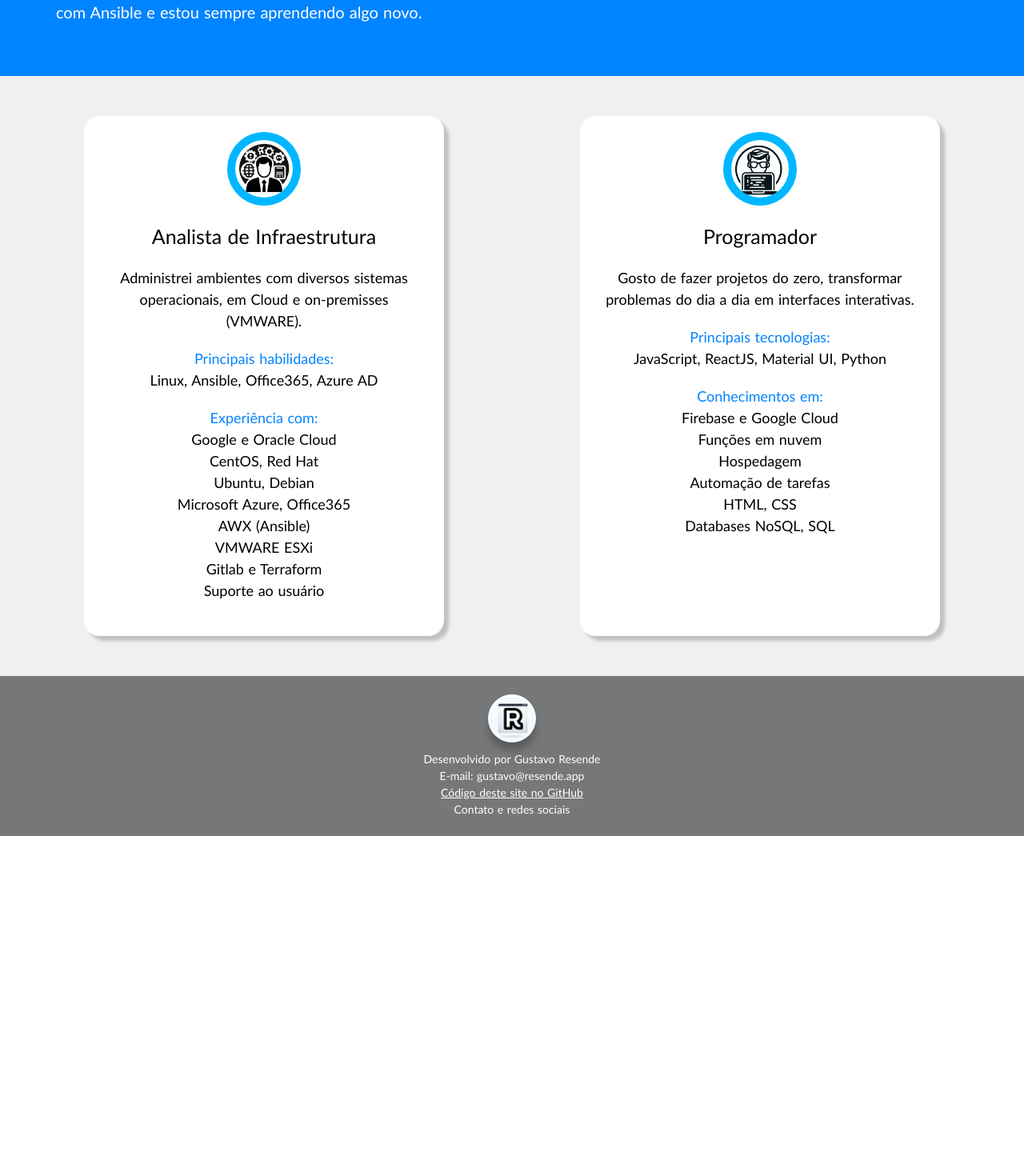
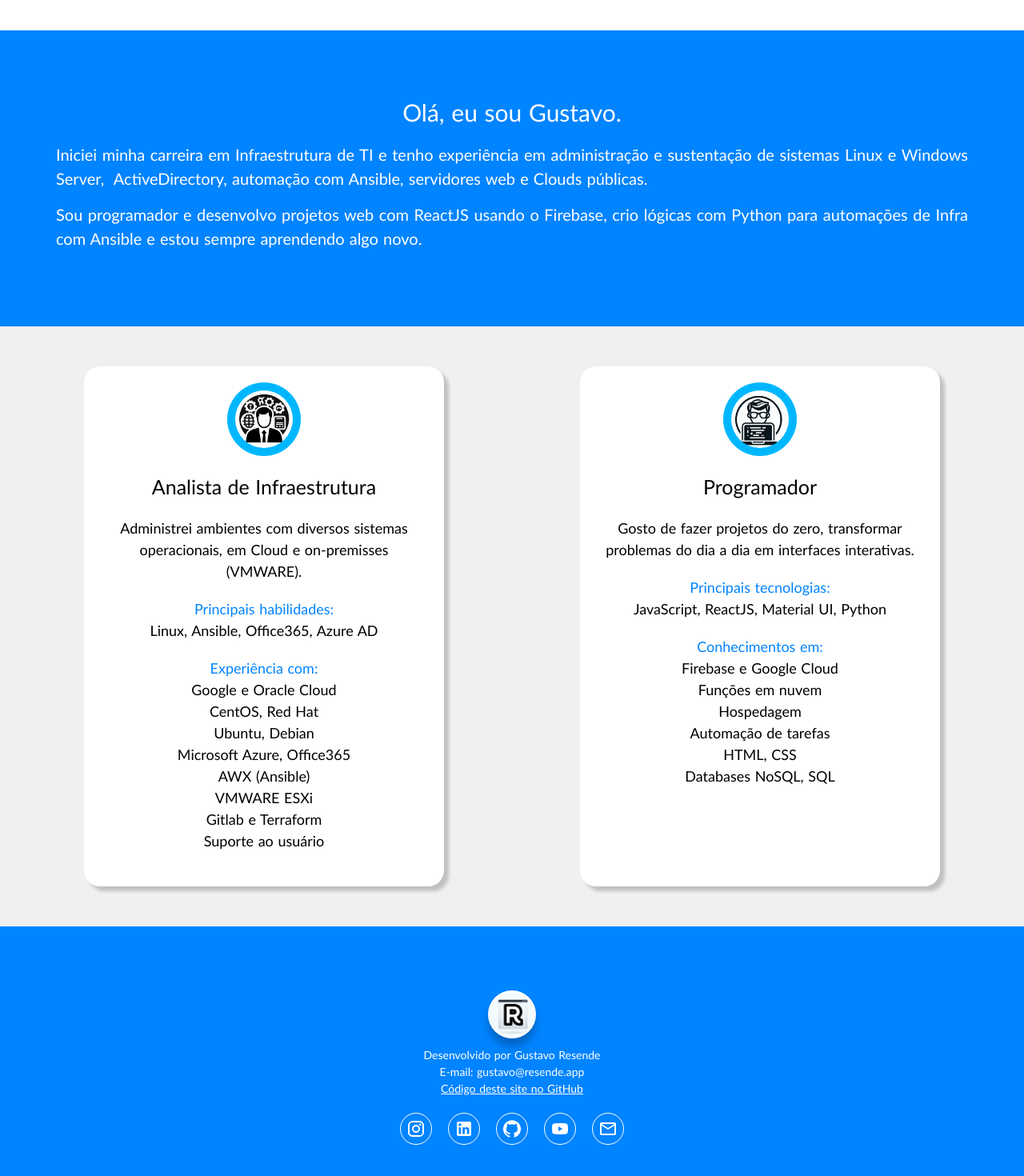
Before and after one commit to resendegu/i-am-resende, a React (Vite) app: page / in a window 1280 px wide. Shown: the part 568-2038 px from the top of the page at 80% size. Before the commit the page ends 1613 px from the top, so only its background shows below. Built offline with nearby package versions, Linux system fonts and the light colour scheme.

Commit message:
update header media queries changes

```diff
--- a/src/About/About.css
+++ b/src/About/About.css
@@ -3,7 +3,7 @@
     left: 0;
     width: 100%;
     height: fit-content;
-    padding: 50px 20px;
+    padding: 80px 20px;
     align-items: center;
     background-color:  rgb(0, 132, 255);
 }
--- a/src/Footer/Footer.css
+++ b/src/Footer/Footer.css
@@ -4,14 +4,12 @@
     left: 0;
     width: 100%;
     max-width: 100%;
-    height: 80px;
-    padding: 100px 20px;
+    padding: 80px 20px;
     display: flex;
+    flex-direction: column;
     align-items: center;
     justify-content: center;
-    background-color: transparent;
-    background-color: white;
-    background-color: rgb(118, 119, 121);
+    background-color:  rgb(0, 132, 255);
     color: white;
 }
 
@@ -54,3 +52,29 @@
 .link-repo:hover {
     color: rgb(0, 225, 255);
 }
+
+.footer-content {
+    display: flex;
+    align-items: center;
+    justify-content: center;
+    gap: 20px;
+    margin-top: 20px;
+}
+
+.footer-btn {
+    border: white 1px solid;
+    border-radius: 100%;
+    width: 40px;
+    height: 40px;
+    display: flex;
+    align-items: center;
+    justify-content: center;
+    transition: all 0.3s ease-in-out;
+}
+
+.footer-btn:hover {
+    background-color: white;
+    border: white 1px solid;
+    color: black;
+    transition: all 0.3s ease-in-out;
+}
--- a/src/Footer/Footer.jsx
+++ b/src/Footer/Footer.jsx
@@ -1,6 +1,6 @@
 import {} from 'react'
 import './Footer.css'
-import { GitHub, Instagram, LinkedIn } from '@mui/icons-material'
+import { EmailOutlined, GitHub, Instagram, LinkedIn, YouTube } from '@mui/icons-material'
 import logoR from '../assets/logo_r.jpg'
 
 const Footer = () => {
@@ -20,12 +20,35 @@ const Footer = () => {
                 <p>Desenvolvido por Gustavo Resende</p>
                 <p>E-mail: <a href="mailto:gustavo@resende.app">gustavo@resende.app</a></p>
                 <p><a href="https://github.com/resendegu/i-am-resende" target='_blank' rel='noreferrer' className='link-repo'>Código deste site no GitHub</a></p>
-                <h3>Contato e redes sociais</h3>
                 <p></p>
             </div>
 
             <div className="footer-content">
-
+                <a href="https://instagram.com/resendegu" target='_blank' rel="noreferrer">
+                    <div className="footer-btn">
+                        <Instagram />
+                    </div>
+                </a>
+                <a href="https://linkedin.com/in/resendegu/" target='_blank' rel="noreferrer">
+                    <div className="footer-btn">
+                        <LinkedIn />
+                    </div>
+                </a>
+                <a href="https://github.com/resendegu" target='_blank' rel="noreferrer">
+                    <div className="footer-btn">
+                        <GitHub />
+                    </div>
+                </a>
+                <a href="https://youtube.com/@resendegu" target='_blank' rel="noreferrer">
+                    <div className="footer-btn">
+                        <YouTube />
+                    </div>
+                </a>
+                <a href="mailto:gustavo@resende.app" target='_blank' rel="noreferrer">
+                    <div className="footer-btn">
+                        <EmailOutlined />
+                    </div>
+                </a>
             </div>
 
         </div>
--- a/src/Header/Header.css
+++ b/src/Header/Header.css
@@ -13,6 +13,7 @@
     background-color: white;
     box-shadow: 0 5px 5px rgba(0, 0, 0, 0.2);
     color: black;
+    transition: all 0.3s ease-in-out;
 }
 
 .header-absolute {
@@ -27,6 +28,7 @@
     border-radius: 100%;
     box-shadow: 0 5px 5px rgba(0, 0, 0, 0.171);
     text-align: center;
+    transition: all 0.3s ease-in-out;
 }
 
 .header-logo span {
@@ -36,7 +38,7 @@
 }
 
 .header-logo img {
-    width: 100%;
+    width: auto;
     border-radius: 100%;
 }
 
@@ -73,3 +75,15 @@
 .green {
     background-color: #61c354;
 }
+
+.header-scroll {
+    height: 40px;
+    transition: all 0.3s ease-in-out;
+}
+
+.header-scroll-logo {
+    width: 20px;
+    height: 20px;
+    display: none;
+    transition: all 0.3s ease-in-out;
+}
--- a/src/Header/Header.jsx
+++ b/src/Header/Header.jsx
@@ -1,21 +1,25 @@
-import {} from 'react'
+import { useState } from 'react'
 import './Header.css'
 import { GitHub, Instagram, LinkedIn } from '@mui/icons-material'
 import logoR from '../assets/logo_r.jpg'
 
 const Header = () => {
-    const handlePosition = (e) => {
-        console.log(e)
-        const wasFixed = e.target.classList.toggle("header-absolute")
-        if (wasFixed) {
-            console.log('Header solto')
+    const [name, setName] = useState('Gustavo Resende')
+
+    window.onscroll = () => {
+        if (window.scrollY > 50) {
+            document.querySelector('.header').classList.add('header-scroll')
+            document.querySelector('.header-logo').classList.add('header-scroll-logo')
+            setName('resende.app')
         } else {
-            console.log('Header fixado')
+            document.querySelector('.header').classList.remove('header-scroll')
+            document.querySelector('.header-logo').classList.remove('header-scroll-logo')
+            setName('Gustavo Resende')
         }
     }
 
     return (
-        <div className='header' onClick={handlePosition}>
+        <div className='header'>
 
             <div className="header-logo" >
                 {/* <span>R</span> */}
@@ -24,7 +28,7 @@ const Header = () => {
 
             <div className="header-title">
                 <a href="./">
-                    <h1>Gustavo Resende</h1>
+                    <h1>{name}</h1>
                 </a>
             </div>
 
--- a/src/Presentation/Presentation.css
+++ b/src/Presentation/Presentation.css
@@ -3,19 +3,19 @@
     left: 0;
     width: 100%;
     height: fit-content;
-    padding: 30px 20px;
+    padding: 140px 20px;
     text-align: center;
 }
 
 .presentation h2 {
-    font-size: 30px;
+    font-size: 48px;
     font-weight: 400;
     color: #000000;
 }
 
 .presentation p {
     margin-top: 5px;
-    font-size: 20px;
+    font-size: 24px;
     font-weight: 400;
     color: #000000;
 }
@@ -31,3 +31,33 @@
     height: auto;
     border-radius: 100%;
 }
+
+@media screen and (max-width: 1000px) {
+    .presentation h2 {
+        font-size: 30px;
+        font-weight: 400;
+        color: #000000;
+    }
+
+    .presentation p {
+        margin-top: 5px;
+        font-size: 20px;
+        font-weight: 400;
+        color: #000000;
+    }
+}
+
+@media screen and (max-width: 580px) {
+    .presentation h2 {
+        font-size: 24px;
+        font-weight: 400;
+        color: #000000;
+    }
+
+    .presentation p {
+        margin-top: 5px;
+        font-size: 16px;
+        font-weight: 400;
+        color: #000000;
+    }
+}
--- a/src/Presentation/Presentation.jsx
+++ b/src/Presentation/Presentation.jsx
@@ -6,7 +6,7 @@ const Presentation = () => {
 
     return (
         <div className="presentation">
-            <h2>Programador,&nbsp;Analista de TI</h2>
+            <h2>Programador & Analista de TI</h2>
             <p>Cloud | Linux | Infra | Ansible | SysAdmin</p>
 
             <div className='picture'>
--- a/src/Skills/Skills.css
+++ b/src/Skills/Skills.css
@@ -84,6 +84,6 @@
     .skills-container .card {
         height: fit-content;
         margin-bottom: 20px;
-        width: 330px;
+        width: 320px;
     }
 }
```
